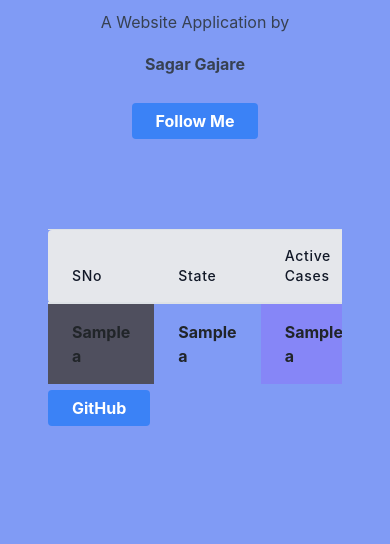
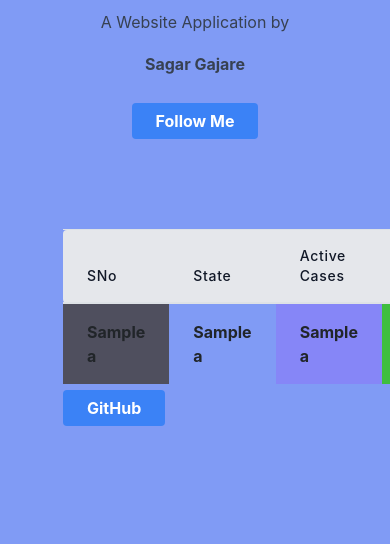
Before and after one commit to Sagargajare/flask-corona-webapp, a Flask app: template templates/index.html in a window 390 px wide; the page is wider, and only the part inside the window is pictured. Shown: the part 343-887 px from the top of that part. Run offline with Flask 2, Linux system fonts and the light colour scheme; the template is opened without the code that fills it: most values are stand-ins (such as "Sample title", 1, 10 or a date in 2020); parts of the project's set-up code (start-up, migrations or seed data) failed here and were passed over; some libraries are stand-ins or nearby versions.

Commit message:
mobile friendly

```diff
--- a/templates/index.html
+++ b/templates/index.html
@@ -30,6 +30,12 @@
 
         td:nth-last-child(6) {
             background-color: rgb(79, 79, 94);
+        }
+
+        @media only screen and (max-width: 600px) {
+            .container px-5 py-24 mx-auto {
+                padding: 0;
+            }
         }
     </style>
 </head>
@@ -87,7 +93,7 @@
 
 
             </div>
-            <div class="lg:w-2/3 w-full mx-auto overflow-auto">
+            <div class="container">
                 <table class="table table-hover">
                     <caption>
                         <div>
```
